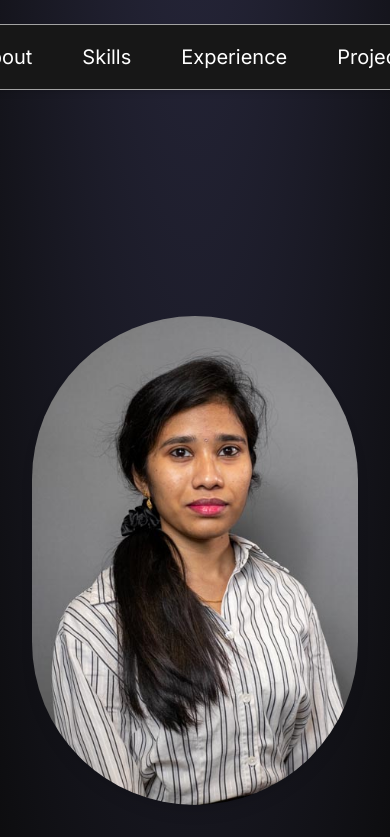
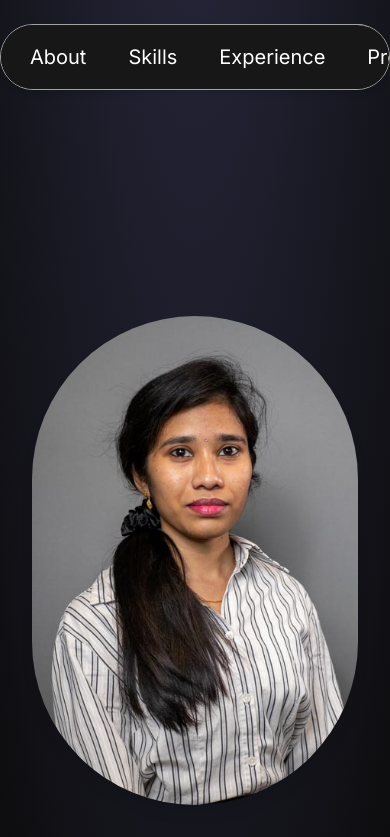
Before and after one commit to dsappa7196/dsappa7196.github.io, a React (Vite) app: page / in a window 390 px wide. Shown: the top 837 px of the page. Built offline with nearby package versions, Linux system fonts and the light colour scheme.

Commit message:
fix: responsive SectionNav scroll support for mobile view

```diff
--- a/src/Components/SectionNav.jsx
+++ b/src/Components/SectionNav.jsx
@@ -4,12 +4,12 @@ const sections = ['About', 'Skills', 'Experience', 'Projects'];
 
 const SectionNav = () => {
   return (
-    <nav className="fixed top-6 left-1/2 -translate-x-1/2 z-50 bg-neutral-900 border border-neutral-400 px-6 py-3 rounded-full shadow-md flex gap-6 items-center">
+    <nav className="fixed top-6 left-1/2 -translate-x-1/2 z-50 bg-neutral-900 border border-neutral-400 px-4 py-3 rounded-full shadow-md max-w-full overflow-x-auto flex flex-nowrap gap-4 sm:gap-6 items-center">
       {sections.map((section) => (
         <a
           key={section}
           href={`#${section.toLowerCase()}`}
-          className="text-white text-lg px-3 py-1 rounded-xl border border-transparent hover:border-white transition-all duration-300"
+          className="whitespace-nowrap text-white text-lg px-3 py-1 rounded-xl border border-transparent hover:border-white transition-all duration-300"
         >
           {section}
         </a>
```
